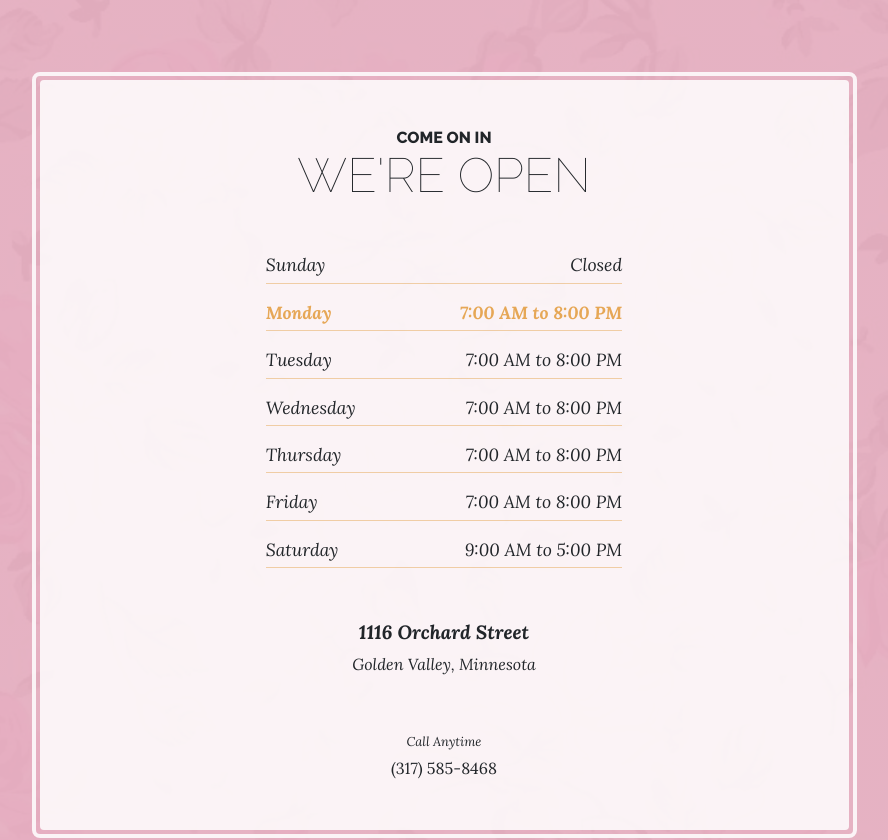
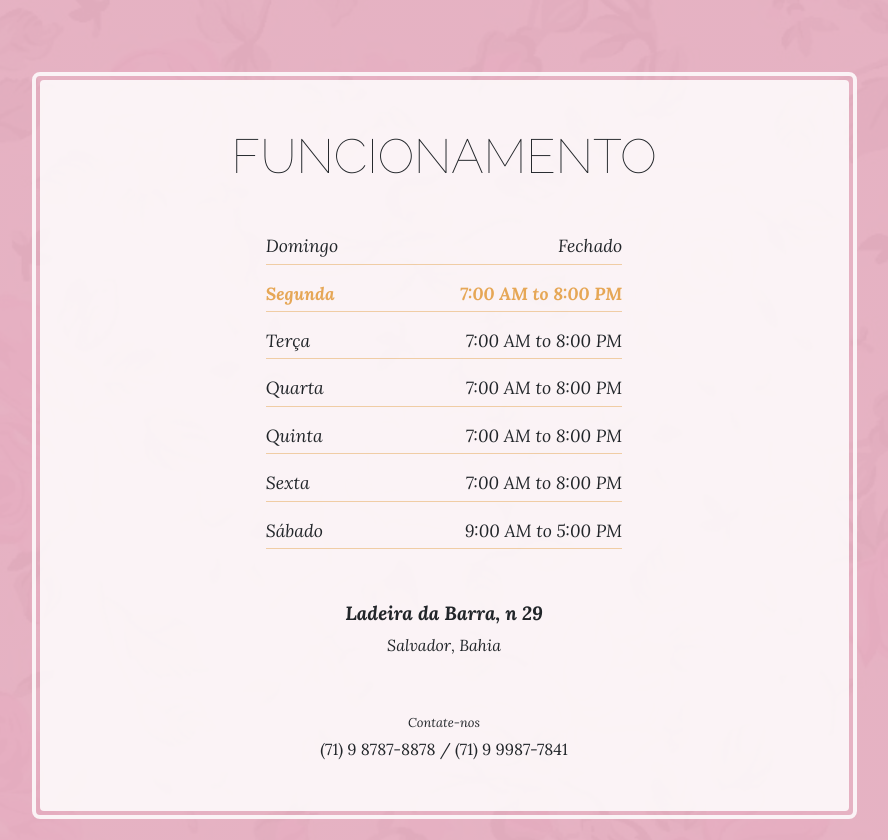
Before and after one commit to slrocha/brechoDasAmigas, a website: page store.html in a window 1280 px wide. Shown: the part 400-1240 px from the top of the page, without its empty margins (196-1084 px from the left). Drawn offline with Linux system fonts and the light colour scheme.

Commit message:
Adicionando o Firebase

```diff
--- a/about.html
+++ b/about.html
@@ -100,6 +100,10 @@
   <!-- Bootstrap core JavaScript -->
   <script src="vendor/jquery/jquery.min.js"></script>
   <script src="vendor/bootstrap/js/bootstrap.bundle.min.js"></script>
+  <!-- Firebase -->
+  <script src="https://www.gstatic.com/firebasejs/7.7.0/firebase-app.js"></script>
+  <script src="https://www.gstatic.com/firebasejs/7.7.0/firebase-database.js"></script>
+  <script src="js/brech.js"></script>
 
 </body>
 
--- a/store.html
+++ b/store.html
@@ -72,52 +72,52 @@
           <div class="col-xl-9 mx-auto">
             <div class="cta-inner text-center rounded">
               <h2 class="section-heading mb-5">
-                <span class="section-heading-upper">Come On In</span>
-                <span class="section-heading-lower">We're Open</span>
+                <!-- <span class="section-heading-upper">Venha para o nosso brechó</span> -->
+                <span class="section-heading-lower">Funcionamento</span>
               </h2>
               <ul class="list-unstyled list-hours mb-5 text-left mx-auto">
                 <li class="list-unstyled-item list-hours-item d-flex">
-                  Sunday
-                  <span class="ml-auto">Closed</span>
+                  Domingo
+                  <span class="ml-auto">Fechado</span>
                 </li>
                 <li class="list-unstyled-item list-hours-item d-flex">
-                  Monday
+                  Segunda
                   <span class="ml-auto">7:00 AM to 8:00 PM</span>
                 </li>
                 <li class="list-unstyled-item list-hours-item d-flex">
-                  Tuesday
+                  Terça
                   <span class="ml-auto">7:00 AM to 8:00 PM</span>
                 </li>
                 <li class="list-unstyled-item list-hours-item d-flex">
-                  Wednesday
+                  Quarta
                   <span class="ml-auto">7:00 AM to 8:00 PM</span>
                 </li>
                 <li class="list-unstyled-item list-hours-item d-flex">
-                  Thursday
+                  Quinta
                   <span class="ml-auto">7:00 AM to 8:00 PM</span>
                 </li>
                 <li class="list-unstyled-item list-hours-item d-flex">
-                  Friday
+                  Sexta
                   <span class="ml-auto">7:00 AM to 8:00 PM</span>
                 </li>
                 <li class="list-unstyled-item list-hours-item d-flex">
-                  Saturday
+                  Sábado
                   <span class="ml-auto">9:00 AM to 5:00 PM</span>
                 </li>
               </ul>
               <p class="address mb-5">
                 <em>
-                  <strong>1116 Orchard Street</strong>
+                  <strong>Ladeira da Barra, n 29</strong>
                   <br>
-                  Golden Valley, Minnesota
+                  Salvador, Bahia
                 </em>
               </p>
               <p class="mb-0">
                 <small>
-                  <em>Call Anytime</em>
+                  <em>Contate-nos</em>
                 </small>
                 <br>
-                (317) 585-8468
+                (71) 9 8787-8878 / (71) 9 9987-7841
               </p>
             </div>
           </div>
@@ -190,5 +190,9 @@
   <script>
     $('.list-hours li').eq(new Date().getDay()).addClass('today');
   </script>
+   <!-- Firebase -->
+   <script src="https://www.gstatic.com/firebasejs/7.7.0/firebase-app.js"></script>
+   <script src="https://www.gstatic.com/firebasejs/7.7.0/firebase-database.js"></script>
+   <script src="js/brech.js"></script>
 
 </html>
```
Also changed, not shown: index.html (+5 -1 lines), products.html (+4 -0 lines), js/brech.js (added).
